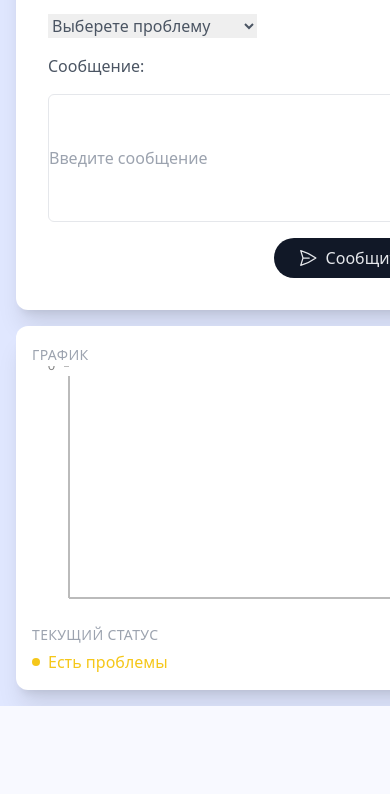
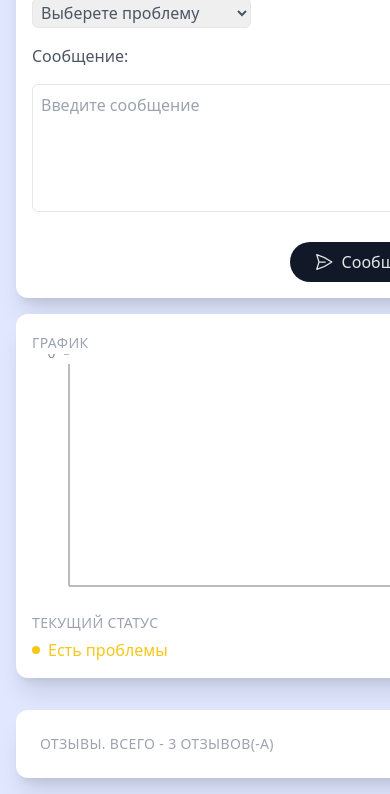
Before and after one commit to Morzan6/university-checker, a Django app: page /service/bmstu/ in a window 390 px wide; the page is wider, and only the part inside the window is pictured. Shown: the part 576-1370 px from the top of that part. Before the commit the page ends 1282 px from the top of that part, so only its background shows below. Run offline with Django 4.2, Linux system fonts and the light colour scheme; data comes from the database, SQL or seed files in the repository; some libraries are stand-ins or nearby versions.

Commit message:
modified:   core/templates/service.html

```diff
--- a/core/templates/service.html
+++ b/core/templates/service.html
@@ -99,7 +99,34 @@
 
 
                         <div class=" flex flex-col">
+                            <!--Full-->
                             <div class="hidden md:flex h-full justify-end mb-4">
+
+                                {%if please_login%}
+                                <span class="place-self-start pt-1 text-xs text-gray-600">
+                                Войдите или зарегистрируйтесь, <br>чтобы добавить сервис в избранное
+                                </span>
+                                {%endif%}
+
+                                {%if not subscribe_exist%}
+                                <a href="/add_subscribe&{{slug}} " class="pt-1">
+                                    <button class="flex mx-4 place-self-center fill-none stroke-gray-600 stroke-1 active:scale-75 duration-200">
+                                        <svg class="w-8 h-8" xmlns="http://www.w3.org/2000/svg" viewBox="0 0 43 37">
+                                            <path d="M38.8385 4.09425C37.8367 3.11329 36.6472 2.33511 35.3381 1.80419C34.0289 1.27327 32.6257 1 31.2086 1C29.7914 1 28.3882 1.27327 27.079 1.80419C25.7699 2.33511 24.5804 3.11329 23.5786 4.09425L21.4995 6.12916L19.4204 4.09425C17.3968 2.11369 14.6522 1.00103 11.7904 1.00103C8.92861 1.00103 6.18403 2.11369 4.16043 4.09425C2.13684 6.07481 1 8.76103 1 11.562C1 14.3629 2.13684 17.0491 4.16043 19.0297L6.23955 21.0646L21.4995 36L36.7594 21.0646L38.8385 19.0297C39.8408 18.0492 40.6359 16.885 41.1783 15.6037C41.7208 14.3223 42 12.9489 42 11.562C42 10.175 41.7208 8.80161 41.1783 7.52027C40.6359 6.23894 39.8408 5.07476 38.8385 4.09425Z" />
+                                        </svg>
+                                    </button>
+                                </a>
+                                {%else%}
+                                <a href="/delete_subscribe&{{slug}}"   class="pt-1">
+                                    <button class="flex mx-4 place-self-center   hover:stroke-2 active:scale-75 fill-red-600 duration-200">
+                                        <svg class="w-8 h-8" xmlns="http://www.w3.org/2000/svg" viewBox="0 0 43 37">
+                                            <path d="M38.8385 4.09425C37.8367 3.11329 36.6472 2.33511 35.3381 1.80419C34.0289 1.27327 32.6257 1 31.2086 1C29.7914 1 28.3882 1.27327 27.079 1.80419C25.7699 2.33511 24.5804 3.11329 23.5786 4.09425L21.4995 6.12916L19.4204 4.09425C17.3968 2.11369 14.6522 1.00103 11.7904 1.00103C8.92861 1.00103 6.18403 2.11369 4.16043 4.09425C2.13684 6.07481 1 8.76103 1 11.562C1 14.3629 2.13684 17.0491 4.16043 19.0297L6.23955 21.0646L21.4995 36L36.7594 21.0646L38.8385 19.0297C39.8408 18.0492 40.6359 16.885 41.1783 15.6037C41.7208 14.3223 42 12.9489 42 11.562C42 10.175 41.7208 8.80161 41.1783 7.52027C40.6359 6.23894 39.8408 5.07476 38.8385 4.09425Z" />
+                                        </svg>
+                                    </button>
+                                </a>
+                                {%endif%}
+
+
                                 <a href="{{url}}">
                                 <button class="bg-gray-900 hover:bg-gray-700 duration-100 ease-out rounded-full py-2 px-6 text-gray-200 flex place-self-end relative">Перейти на сайт
                                     <svg xmlns="http://www.w3.org/2000/svg" fill="none" viewBox="0 0 24 24" stroke-width="1.5" stroke="currentColor" class="w-5 h-5 ml-2 place-self-center">
@@ -123,9 +150,32 @@
                                             <path stroke-linecap="round" stroke-linejoin="round" d="M17.25 8.25L21 12m0 0l-3.75 3.75M21 12H3"></path></svg>
                                 </div>
                             </div>
-                            <div class="flex h-full justify-end mt-4">
+
+                            <!--Mobile-->
+                            <div class="md:hidden flex h-full justify-end mt-4">
+                                <div class="mr-52 place-content-center">
+                                    {%if not subscribe_exist%}
+                                    <a href="/add_subscribe&{{slug}} " class="w-auto">
+                                        <button class="flex pt-1 place-self-center fill-none stroke-gray-600 stroke-1 active:scale-75 duration-200">
+                                            <svg class="w-8 h-8" xmlns="http://www.w3.org/2000/svg" viewBox="0 0 43 37">
+                                                <path d="M38.8385 4.09425C37.8367 3.11329 36.6472 2.33511 35.3381 1.80419C34.0289 1.27327 32.6257 1 31.2086 1C29.7914 1 28.3882 1.27327 27.079 1.80419C25.7699 2.33511 24.5804 3.11329 23.5786 4.09425L21.4995 6.12916L19.4204 4.09425C17.3968 2.11369 14.6522 1.00103 11.7904 1.00103C8.92861 1.00103 6.18403 2.11369 4.16043 4.09425C2.13684 6.07481 1 8.76103 1 11.562C1 14.3629 2.13684 17.0491 4.16043 19.0297L6.23955 21.0646L21.4995 36L36.7594 21.0646L38.8385 19.0297C39.8408 18.0492 40.6359 16.885 41.1783 15.6037C41.7208 14.3223 42 12.9489 42 11.562C42 10.175 41.7208 8.80161 41.1783 7.52027C40.6359 6.23894 39.8408 5.07476 38.8385 4.09425Z" />
+                                            </svg>
+                                        </button>
+                                    </a>
+                                    {%else%}
+                                    <a href="/delete_subscribe&{{slug}}"  class="">
+                                        <button class="flex  place-self-center pt-1  hover:stroke-2 active:scale-75 fill-red-600 duration-200">
+                                            <svg class="w-8 h-8" xmlns="http://www.w3.org/2000/svg" viewBox="0 0 43 37">
+                                                <path d="M38.8385 4.09425C37.8367 3.11329 36.6472 2.33511 35.3381 1.80419C34.0289 1.27327 32.6257 1 31.2086 1C29.7914 1 28.3882 1.27327 27.079 1.80419C25.7699 2.33511 24.5804 3.11329 23.5786 4.09425L21.4995 6.12916L19.4204 4.09425C17.3968 2.11369 14.6522 1.00103 11.7904 1.00103C8.92861 1.00103 6.18403 2.11369 4.16043 4.09425C2.13684 6.07481 1 8.76103 1 11.562C1 14.3629 2.13684 17.0491 4.16043 19.0297L6.23955 21.0646L21.4995 36L36.7594 21.0646L38.8385 19.0297C39.8408 18.0492 40.6359 16.885 41.1783 15.6037C41.7208 14.3223 42 12.9489 42 11.562C42 10.175 41.7208 8.80161 41.1783 7.52027C40.6359 6.23894 39.8408 5.07476 38.8385 4.09425Z" />
+                                            </svg>
+                                        </button>
+                                    </a>
+                                    {%endif%}
+                                </div>
+
+                                <div class="justify-self-end">
                                     <a href="{{url}}">
-                                <button class="md:hidden bg-gray-900 hover:bg-gray-700 duration-100 ease-out rounded-full py-2 px-6 text-gray-200 flex place-self-end relative">Перейти на сайт
+                                    <button class=" bg-gray-900 hover:bg-gray-700 duration-100 ease-out rounded-full py-2 px-6 text-gray-200 flex place-self-end relative">Перейти на сайт
                                         <svg xmlns="http://www.w3.org/2000/svg" fill="none" viewBox="0 0 24 24" stroke-width="1.5" stroke="currentColor" class="w-5 h-5 ml-2 place-self-center">
                                             <path stroke-linecap="round" stroke-linejoin="round" d="M13.5 6H5.25A2.25 2.25 0 003 8.25v10.5A2.25 2.25 0 005.25 21h10.5A2.25 2.25 0 0018 18.75V10.5m-10.5 6L21 3m0 0h-5.25M21 3v5.25"></path>
                                         </svg>
@@ -133,29 +183,40 @@
                                     </a>
                                 </div>
                             </div>
+                        </div>
 
                     </div>
 
+                    {%if please_login%}
+                    <div class="md:hidden bg-white shadow-xl rounded-xl p-4 mx-4 mb-4">
 
+                            <span class="place-self-start pt-1 text-base text-gray-600">
+                            Войдите или зарегистрируйтесь, чтобы добавить сервис в избранное
+                            </span>
+
+                    </div>
+                    {%endif%}
 
 
                     <div class="grid md:grid-cols-2 grid-rows-1">
                         <div class="bg-white shadow-xl rounded-xl p-4 mx-4 mb-4">
 
-                                <span class="uppercase text-gray-400 text-sm mb-2 tracking-wide">Проблемы с доступом?</span>
-                                <form class="m-4" method="post" action="/add_report&{{slug}}/" enctype=multipart/form-data>
+                                <span class="uppercase text-gray-400 text-sm  tracking-wide">Проблемы с доступом?</span>
+                                <form class="" method="post" action="/add_report&{{slug}}/" enctype=multipart/form-data>
                                     {% csrf_token %}
 
-                                     <select class="my-4 text-gray-600" name="type" id="">
-                                        <option value=" ">Выберете проблему</option>
-                                        <option value="connection">Подключение к сервису</option>
-                                        <option value="login">Вход/регистрация</option>
+                                     <select requered  class="form-select px-1 py-0.5 my-4 hover:cursor-pointer border rounded-md border-gray-200 outline-none text-gray-600" name="type" id="">
+                                        <option disabled selected hidden class="hover:cursor-pointer" value=" ">Выберете проблему</option>
+                                        <option class="hover:cursor-pointer" value="connection">Подключение к сервису</option>
+                                        <option class="hover:cursor-pointer" value="login">Вход/регистрация</option>
                                     </select></p>
-                                    <p class="text-gray-600">Сообщение:<br> <input class="my-4 h-32 max-h-40 min-h-24 rounded-md border border-gray-200 w-full placeholder:m-0" name="message" placeholder="Введите сообщение"/></p>
+                                    <p class="text-gray-600">Сообщение:<br>
+                                        <textarea class="resize-none placeholder: p-2 outline-none my-4 h-32 max-h-40 min-h-24 rounded-md border border-gray-200 w-full" name="message" placeholder="Введите сообщение"></textarea>
+                                    </p>
                                     {% comment %} <input type="submit" value="Отправить"/>
                                     <input type="hidden" name="next" value="{{ next }}"/> {% endcomment %}
 
-                                    <div class=" col-span-3 flex justify-end">
+                                    <div class=" col-span-3 flex justify-end mt-2">
                                         <button class="bg-gray-900 hover:bg-gray-700 duration-100 ease-out rounded-full py-2 px-6 text-gray-200 flex place-self-center relative">
                                             <svg xmlns="http://www.w3.org/2000/svg" fill="none" viewBox="0 0 24 24" stroke-width="1.5" stroke="currentColor" class="w-5 h-5 mr-2 place-self-center">
                                                 <path stroke-linecap="round" stroke-linejoin="round" d="M6 12L3.269 3.126A59.768 59.768 0 0121.485 12 59.77 59.77 0 013.27 20.876L5.999 12zm0 0h7.5"></path>
@@ -194,6 +255,12 @@
                     </div>
 
 
+                    <div class="bg-white shadow-xl rounded-xl h-auto p-6 m-4 z-0 hover:shadow-4xl  grid sm:grid-cols-2">
+                        <span class="uppercase text-gray-400 text-sm  tracking-wide">Отзывы. Всего - {{feedback_number}} отзывов(-а)</span>
+
+
+                    </div>
+
             <div class="shrink flex w-full">
                 <!-- Футер -->
             </div>
@@ -225,34 +292,7 @@
 
 
 
-    Тестовая страница рендера сервиса
-    {{url}}
-    <br>
-    Рейтинг - {{score}}
 
-    <img class="" width="100" src="{{image}}">
-    {%if not subscribe_exist%}
-    <a href="/add_subscribe&{{slug}}">Добавить в избранное</a>
-    {%else%}
-    Уже добавлено в избраное
-    <a href="/delete_subscribe&{{slug}}">Удалить из избранного</a>
-    {%endif%}
-    <div class="div">
-        <h3>У меня недоступен ресурс</h3>
-        <form method="post" action="/add_report&{{slug}}/" enctype=multipart/form-data>
-            {% csrf_token %}
-            {{error}}
-            <p>Выберете проблему:<br> <select name="type" id="">
-                <option value=" ">---Выберете проблему---</option>
-                <option value="connection">Подключение к сервису</option>
-                <option value="login">Вход/регистрация</option>
-            </select></p>
-            <p>Сообщение:<br> <input name="message" placeholder="Необязательное поле "/></p>
-            <input type="submit" value="Отправить"/>
-            <input type="hidden" name="next" value="{{ next }}"/>
-        </form>
-
-    </div>
     {%if please_login%}
     Зарегистрируйтесь
     {%endif%}
```
Lines whose indentation alone changed are shown as unchanged.
